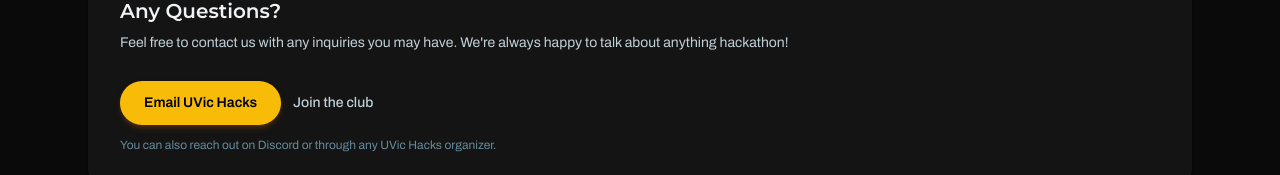
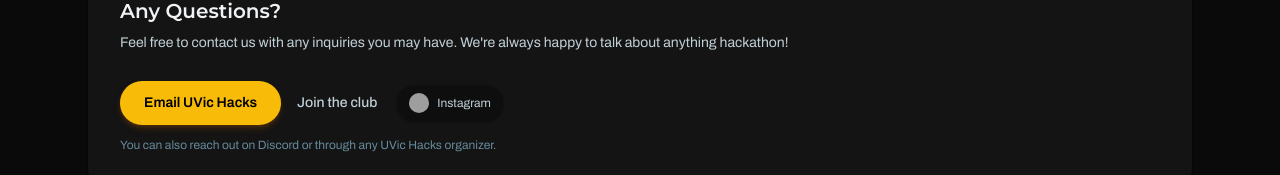
Before and after one commit to isaak1294/uvic-hacks-site, a Next.js app: page / in a window 1280 px wide. Shown: the part 3197-3372 px from the top of the page. Built offline with nearby package versions, Linux system fonts and the light colour scheme; no server answers; grey boxes are pictures that could not be loaded.

Commit message:
feat: favicon update

```diff
--- a/app/layout.tsx
+++ b/app/layout.tsx
@@ -10,6 +10,8 @@ export const metadata: Metadata = {
 
   metadataBase: new URL("https://uvichacks.com"),
 
+  keywords: ["hackathon", "networking", "uvic", "career", "hackathons", "competition", "hacks"],
+
   openGraph: {
     title: "UVic Hacks",
     description:
@@ -18,7 +20,7 @@ export const metadata: Metadata = {
     siteName: "UVic Hacks",
     images: [
       {
-        url: "/images/og-v2.png", // uses metadataBase to become absolute
+        url: "/images/og-v2.png",
         width: 1200,
         height: 630,
         alt: "UVic Hacks — hackathon club at UVic",
@@ -37,8 +39,21 @@ export const metadata: Metadata = {
   },
 
   icons: {
-    icon: "/uvic-hacks-icon.svg",
+    icon: "/favicon.svg",
   },
+
+  robots: {
+    index: true,
+    follow: true,
+    nocache: false,
+    googleBot: {
+      index: true,
+      follow: true,
+      "max-snippet": -1,
+      "max-image-preview": "large",
+      "max-video-preview": -1,
+    }
+  }
 };
 
 const montserrat = Montserrat({
--- a/app/page.tsx
+++ b/app/page.tsx
@@ -423,26 +423,44 @@ export default function Page() {
         id="contact"
         className="mx-auto max-w-6xl px-4 py-10 md:px-6 md:py-14"
       >
-        <div className="rounded-2xl   bg-neutral-900/80 p-8 shadow-sm shadow-black/40">
+        <div className="rounded-2xl bg-neutral-900/80 p-8 shadow-sm shadow-black/40">
           <h3 className="text-xl font-display font-semibold text-cool-steel-50">
             Any Questions?
           </h3>
           <p className="mt-2 text-sm text-cool-steel-200">
-            Feel free to contact us with any inquiries you may have. We're always happy to talk about anything hackathon!
+            Feel free to contact us with any inquiries you may have. We're always happy
+            to talk about anything hackathon!
           </p>
 
-          <div className="mt-7 flex flex-wrap items-center gap-3">
+          <div className="mt-7 flex flex-wrap items-center gap-4">
             <a
               href="mailto:contact@uvichacks.com"
               className="rounded-full bg-goldenrod-500 px-6 py-3 text-sm font-semibold text-black shadow-md shadow-yellow-900/50 transition hover:bg-goldenrod-400 hover:shadow-lg"
             >
               Email UVic Hacks
             </a>
+
             <a
               href="/join"
               className="text-sm font-medium text-cool-steel-200 underline-offset-4 hover:text-baltic-blue-300 hover:underline"
             >
               Join the club
+            </a>
+
+            <a
+              href="https://instagram.com/uvichacks"
+              target="_blank"
+              rel="noreferrer"
+              className="ml-1 inline-flex items-center gap-2 rounded-full bg-neutral-950/60 px-3 py-2 text-xs text-cool-steel-200 shadow-sm shadow-black/30 transition hover:bg-neutral-950 hover:text-baltic-blue-300"
+              aria-label="UVic Hacks Instagram"
+              title="Follow UVic Hacks on Instagram"
+            >
+              <img
+                src="/uvh-instagram.png"
+                alt=""
+                className="h-5 w-5 rounded-full"
+              />
+              Instagram
             </a>
           </div>
 
@@ -451,6 +469,7 @@ export default function Page() {
           </p>
         </div>
       </section>
+
 
 
       {/* Footer */}
```
Also changed, not shown: public/favicon.svg (added).
